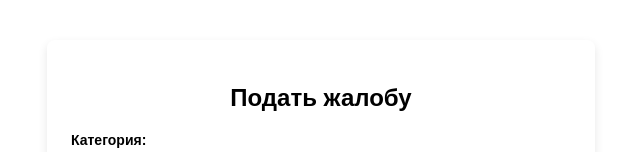
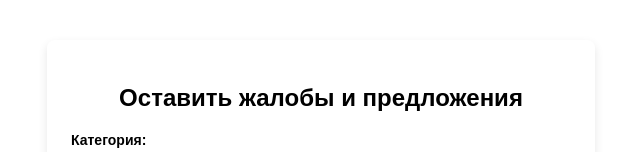
Before and after one commit to ninelkaaaa/zaloba, a React (Create React App) app: page / in a window 1280 px wide. Shown: the top 152 px of the page, without its empty margins (319-959 px from the left). Built offline with nearby package versions, Linux system fonts and the light colour scheme; no server answers.

Commit message:
Полный backend с поддержкой файлов

```diff
--- a/src/components/ComplaintForm.js
+++ b/src/components/ComplaintForm.js
@@ -52,7 +52,7 @@ const ComplaintForm = () => {
 
   return (
     <form onSubmit={handleSubmit} className="complaint-form">
-      <h2>Подать жалобу</h2>
+      <h2>Оставить жалобы и предложения</h2>
 
       <label>Категория:</label>
       <select
```
